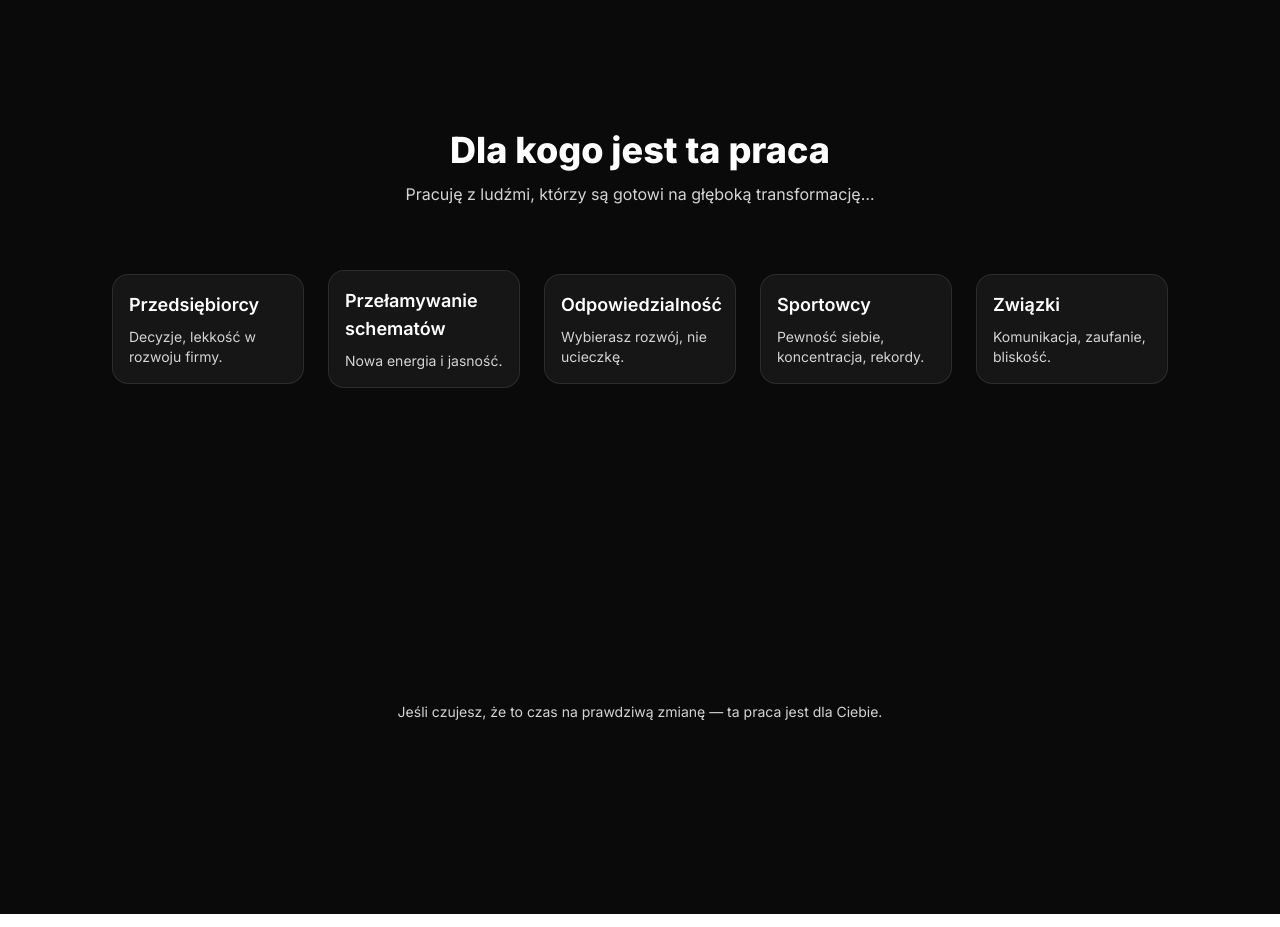
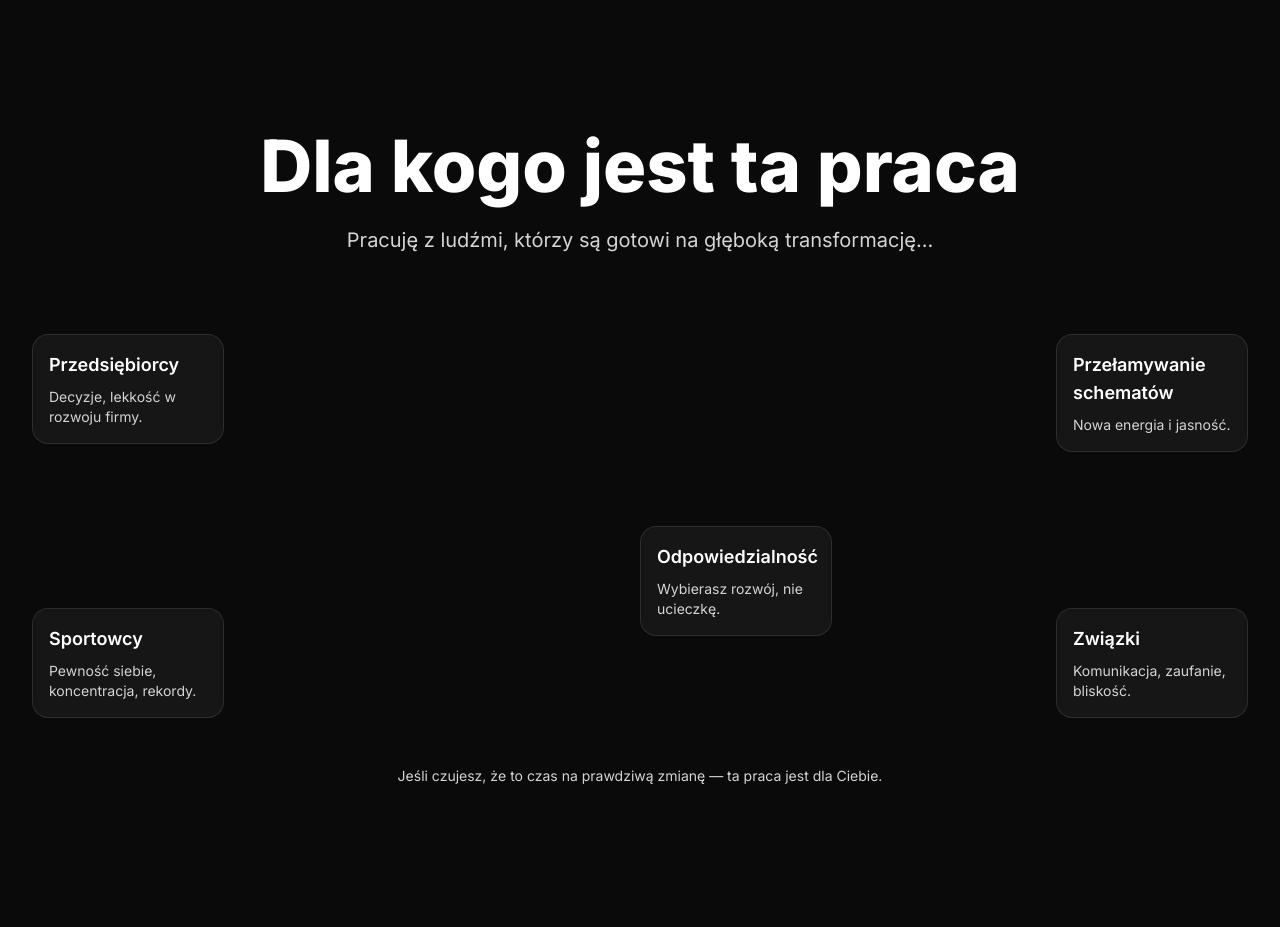
Before and after one commit to technikyvl/MAGIC-LANDING-PAGE-NEW, a Next.js app in the folder MAGICLIFELANDING/: page / in a window 1280 px wide. Shown: the part 1240-2167 px from the top of the page. Built offline with nearby package versions, Linux system fonts and the light colour scheme.

Commit message:
Update page.jsx

```diff
--- a/MAGICLIFELANDING/app/page.jsx
+++ b/MAGICLIFELANDING/app/page.jsx
@@ -174,8 +174,8 @@ export default function Page() {
       <section id="for" className={"relative bg-neutral-950 text-white " + SPACING}>
         <div className={CONTAINER}>
           <div className="text-center mb-16">
-            <h2 className="slow-reveal text-3xl sm:text-4xl font-extrabold">Dla kogo jest ta praca</h2>
-            <p className="slow-reveal mt-3 max-w-2xl mx-auto text-neutral-300">Pracuję z ludźmi, którzy są gotowi na głęboką transformację…</p>
+            <h2 className="slow-reveal text-5xl sm:text-6xl lg:text-7xl font-extrabold">Dla kogo jest ta praca</h2>
+            <p className="slow-reveal mt-6 max-w-3xl mx-auto text-xl text-neutral-300">Pracuję z ludźmi, którzy są gotowi na głęboką transformację…</p>
           </div>
 
           <div className="relative min-h-[400px]">
@@ -192,34 +192,39 @@ export default function Page() {
               <path className="line-draw" d="M600 50 Q600 200 600 300" stroke="url(#forGradient)" strokeWidth="3" fill="none" />
             </svg>
 
-            {/* Box positioned much lower */}
-            <div className="flex justify-center items-center gap-6 mt-16">
-              <div className="slow-reveal w-48 rounded-2xl border border-white/10 bg-white/5 p-4 backdrop-blur-sm">
+            {/* Boxes distributed with equal spacing */}
+            <div className="relative mt-20 h-96">
+              {/* Box 1 - Top Left */}
+              <div className="slow-reveal absolute top-0 left-0 w-48 rounded-2xl border border-white/10 bg-white/5 p-4 backdrop-blur-sm">
                 <h3 className="text-lg font-semibold text-white">Przedsiębiorcy</h3>
                 <p className="mt-2 text-sm text-neutral-300">Decyzje, lekkość w rozwoju firmy.</p>
               </div>
 
-              <div className="slow-reveal w-48 rounded-2xl border border-white/10 bg-white/5 p-4 backdrop-blur-sm">
+              {/* Box 2 - Top Right */}
+              <div className="slow-reveal absolute top-0 right-0 w-48 rounded-2xl border border-white/10 bg-white/5 p-4 backdrop-blur-sm">
                 <h3 className="text-lg font-semibold text-white">Przełamywanie schematów</h3>
                 <p className="mt-2 text-sm text-neutral-300">Nowa energia i jasność.</p>
               </div>
 
-              <div className="slow-reveal w-48 rounded-2xl border border-white/10 bg-white/5 p-4 backdrop-blur-sm">
+              {/* Box 3 - Center */}
+              <div className="slow-reveal absolute top-1/2 left-1/2 transform -translate-x-1/2 -translate-y-1/2 w-48 rounded-2xl border border-white/10 bg-white/5 p-4 backdrop-blur-sm">
                 <h3 className="text-lg font-semibold text-white">Odpowiedzialność</h3>
                 <p className="mt-2 text-sm text-neutral-300">Wybierasz rozwój, nie ucieczkę.</p>
               </div>
 
-              <div className="slow-reveal w-48 rounded-2xl border border-white/10 bg-white/5 p-4 backdrop-blur-sm">
+              {/* Box 4 - Bottom Left */}
+              <div className="slow-reveal absolute bottom-0 left-0 w-48 rounded-2xl border border-white/10 bg-white/5 p-4 backdrop-blur-sm">
                 <h3 className="text-lg font-semibold text-white">Sportowcy</h3>
                 <p className="mt-2 text-sm text-neutral-300">Pewność siebie, koncentracja, rekordy.</p>
-              </div>
+          </div>
 
-              <div className="slow-reveal w-48 rounded-2xl border border-white/10 bg-white/5 p-4 backdrop-blur-sm">
+              {/* Box 5 - Bottom Right */}
+              <div className="slow-reveal absolute bottom-0 right-0 w-48 rounded-2xl border border-white/10 bg-white/5 p-4 backdrop-blur-sm">
                 <h3 className="text-lg font-semibold text-white">Związki</h3>
                 <p className="mt-2 text-sm text-neutral-300">Komunikacja, zaufanie, bliskość.</p>
               </div>
-            </div>
           </div>
+        </div>
 
           <p className="slow-reveal mt-8 text-center text-sm text-neutral-300">Jeśli czujesz, że to czas na prawdziwą zmianę — ta praca jest dla Ciebie.</p>
         </div>
```
